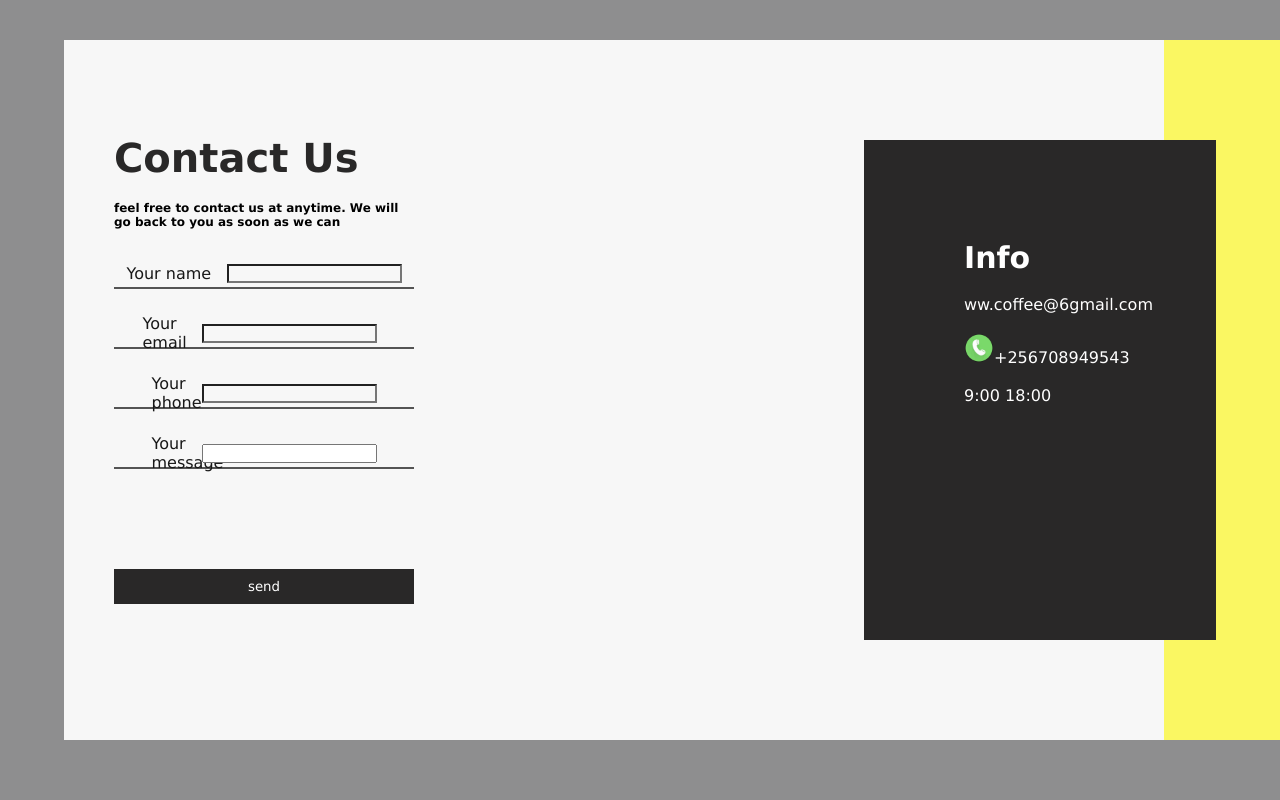
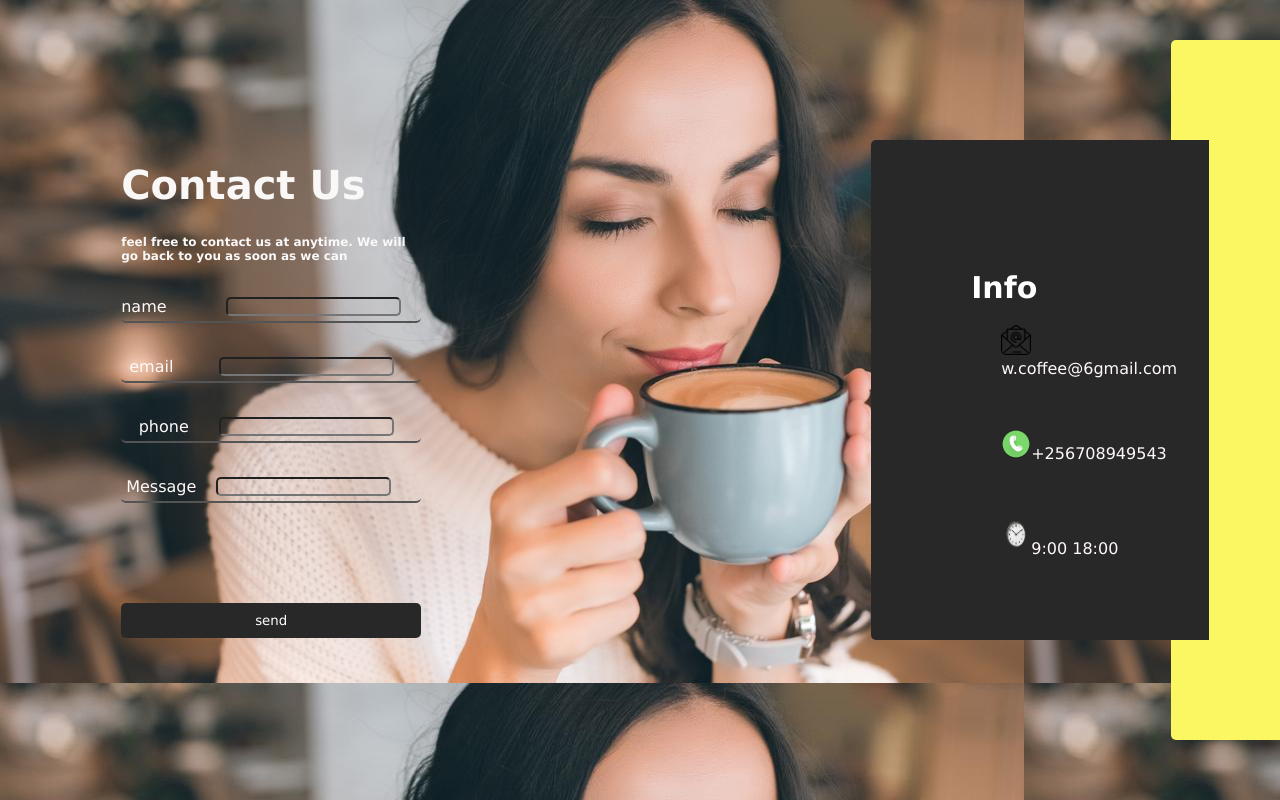
Before and after one commit to maryisha/my-project, a PHP site: page /contact/contact.html in a window 1280 px wide; the page is wider, and only the part inside the window is pictured. Run offline with PHP 8.4, Linux system fonts and the light colour scheme.

Commit message:
Add files via upload

```diff
--- a/contact/contact.html
+++ b/contact/contact.html
@@ -6,7 +6,7 @@
     <title>CONTACT</title>
     <link rel="stylesheet" href="project.css">
 </head>
-<body>
+<body style="background-image: url(coffee\(9\).jpg);">
     <div class="container">
     <!-- <h1>Contact us</h1>
     <form>
@@ -24,26 +24,26 @@
 
     <h2>feel free to contact us at anytime. We will go back to you as soon as we can</h2>
     <form>
-        <!-- <div class="fmidvsCont"> -->
-        <div class="fmidvs"><P style="width: 100px;">Your name</P><input class="fname" type="text"></div>
-        <div class="fmidvs"><P style="width: 50px;">Your email</P><input class="femail" type="text"></div>
-        <div class="fmidvs"><P style="width: 50px;">Your phone </P><input class="fphone" type="text"></div>
-        <div class="fmidvs"><P style="width: 50px;">Your message </P><input class="fmassege" type="textarea"></div>
+        <div class="fmidvsCont">
+        <div class="fmidvs"><P style="width: 100px;">name</P><input class="fname" type="text"></div>
+        <div class="fmidvs"><P style="width: 50px;"> email</P><input class="femail" type="text"></div>
+        <div class="fmidvs"><P style="width: 50px;"> phone</P><input class="fphone" type="text"></div>
+        <div class="fmidvs"><P style="width: 50px;">Message<br></P><input class="fmassege" type="textarea"></div>
 
 
           <button type="submit" class="submit">send</button>
-        <!-- </div> -->
+        </div>
       </form>
 
 
     </div>
     <div class="infoCont">
         <h3>Info</h3>
-        <p>ww.coffee@6gmail.com</p><br>
+        <p><img src="mail_1324171 (1).png" alt="mail" width="30px" heigth="40px"> w.coffee@6gmail.com</p><br>
         <p><img src="image (10).png" alt="img" width="30px height="3px">+256708949543</p> <br>
 
 
-        <p>9:00  18:00</p>
+        <p><img src="processed-image (11).png" alt="processed" width="30px" height="40px">9:00  18:00</p>
 
 
 
--- a/contact/project.css
+++ b/contact/project.css
@@ -1,16 +1,19 @@
 *{
-    margin: 0px;
+
     padding: 0px;
     box-sizing:border-box;
-    margin: ;
+    margin: center;
     font-family: Verdana, Geneva, Tahoma, sans-serif;
-    height: 40;
+    border-radius: 5px;
+    color: #fff9f9;
 
 }
 body{
-    background-color:rgb(142, 142, 143);
+    background-color:rgb(240, 240, 243);
     /* margin-right: 800px; */
     color: white;
+    margin: center;
+
 
 }
 .container{
@@ -26,15 +29,17 @@ body{
     /* max-width: 400px; */
     /* padding: 20px; */
     /* background-color: aliceblue; */
-    background-color: rgb(247, 247, 247);
+    /* background-color: rgb(247, 247, 247); */
     boader-radius:10px;
     border-shadow:10px;
+    color: aliceblue;
 }
 .contactus-container{
     margin-left: 50px;
     margin-top:50px ;
     width: 8%;
     height:40% ;
+    color: aliceblue;
 }
 
 
@@ -45,14 +50,17 @@ body{
         width: 400px;
         height: 80%;
         /* background-color: gray; */
+        color: aliceblue;
     }
 
 
 
 .fname{
     background-color: transparent;
-    color: rgb(24, 24, 24);
-
+    color:white;
+    margin-right: 20px;
+    /* margin-top: 5px; */
+    margin-left:15px;
 
 
     /* border-bottom: 2px black solid; */
@@ -73,7 +81,7 @@ body{
 }
 h1{
     font-size: 40px;
-    color: rgb(41, 40, 40);
+    color: rgb(250, 247, 247);
 }
 /* .fmidvsCont{
     display: flex;
@@ -103,6 +111,7 @@ h1{
     background: rgb(41, 40, 40);
     padding: 100px;
     column-rule-color: antiquewhite;
+    margin-right: 40px;
 }
 
 .yellowDiv{
@@ -116,7 +125,7 @@ h1{
 }
 h2{
     font-size: 12px;
-    color: black;
+    color: rgb(250, 248, 248);
     margin-top: 20px;
 }
 h3{
@@ -128,8 +137,10 @@ h3{
 }
 .femail{
     background-color: transparent;
-    color: rgb(24, 24, 24);
+    color: rgb(247, 244, 244);
     margin: 9px;
+    margin-left: 40px;
+    margin-right: 19px;
 
 
 
@@ -138,19 +149,32 @@ h3{
 }
 .fphone{
     background-color: transparent;
-    color: rgb(24, 24, 24);
+    color: rgb(243, 238, 238);
+    margin-left: 30px;
+    margin-right: 10px;
+
+
+    /* border-bottom: 2px black solid; */
+}
+.fmassege{
+    background-color: transparent;
+    color:white;
+    margin-left: 40px;
+    display: flex;
+    align-items: center;
+    margin-right: 25px;
 
 
 
     /* border-bottom: 2px black solid; */
 }
-.textareamessage{
-    background-color: transparent;
-    color: rgb(24, 24, 24);
-    margin:3px;
+ .fmidvsemail {
     display: flex;
+    align-items: center;
+    margin-bottom: 10px;
 
-
-
-    /* border-bottom: 2px black solid; */
 }
+.infoCont p{
+    margin-left: 40px;
+    margin-left: 30px;
+}
```
Also changed, not shown: contact/coffee (0).jpg (added), contact/coffee(9).jpg (added), contact/mail_1324171 (1).png (added), contact/processed-image (11).png (added).
